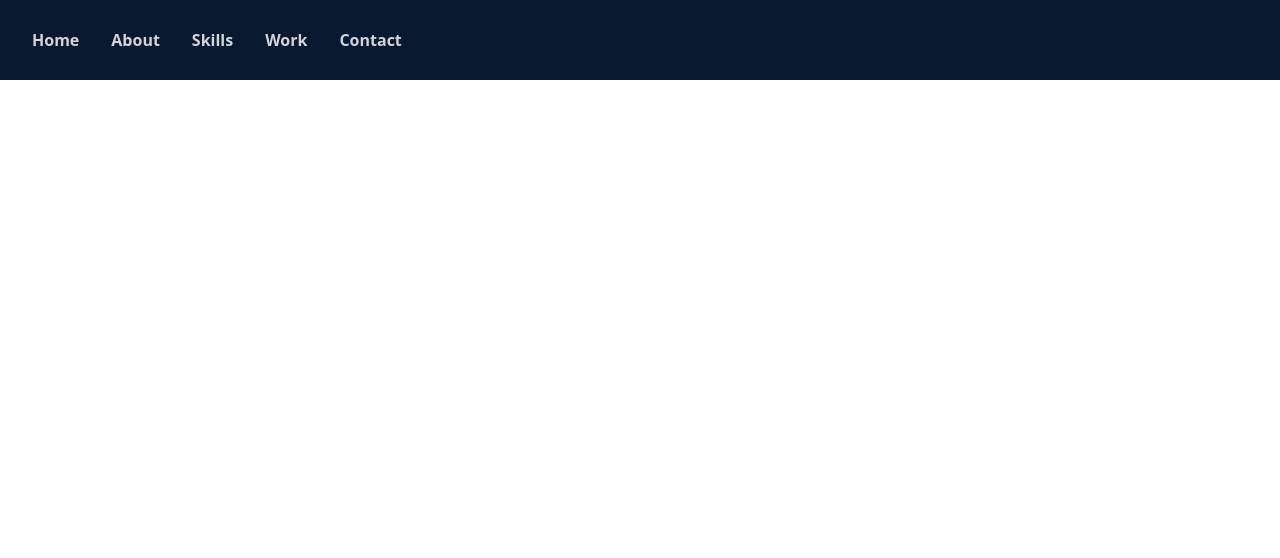
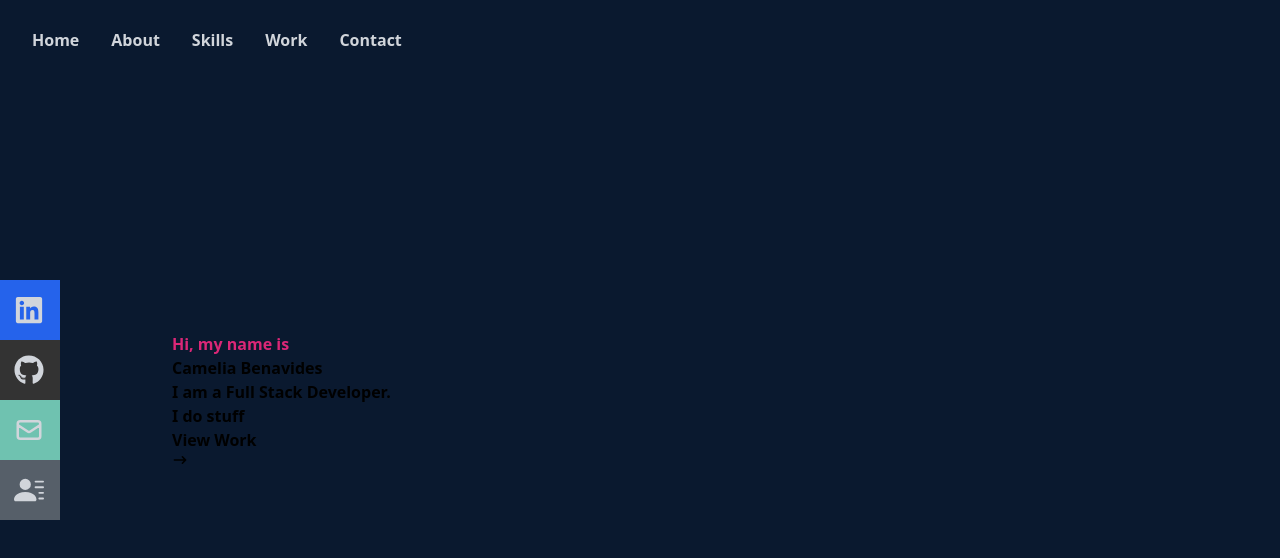
Before and after one commit to cameliabenavides10/Portfolio, a React (Create React App) app: page / in a window 1280 px wide. Shown: the top 558 px of the page. Built offline with nearby package versions, Linux system fonts and the light colour scheme.

Commit message:
added more styling to home

```diff
--- a/src/App.js
+++ b/src/App.js
@@ -1,8 +1,10 @@
 import Navbar from "./components/navbar"
+import Home from "./components/Home"
 function App() {
   return (
     <div >
      <Navbar />
+     <Home />
     </div>
   );
 }
--- /dev/null
+++ b/src/components/Home.jsx
@@ -0,0 +1,23 @@
+import React from 'react';
+import {HiArrowNarrowRight} from 'react-icons/hi'
+
+const Home = () => {
+    return (
+        <div name='home' className='w-full h-screen bg-[#0a192f]'>
+
+{/* container */}
+<div className='max-w-[1000px] mx-auto px-8 flex flex-col justify-center h-full'>
+<p className='text-pink-600'>Hi, my name is</p>
+<h1> Camelia Benavides</h1>
+<h2> I am a Full Stack Developer.</h2>
+<p>I do stuff</p>
+<div>
+<button>View Work <HiArrowNarrowRight /> </button>
+</div>
+</div>
+
+        </div>
+    )
+}
+
+export default Home
--- a/src/components/navbar.js
+++ /dev/null
@@ -1,50 +0,0 @@
-import React, {useState} from 'react';
-import { FaBars, FaTimes } from 'react-icons/fa';
-
-const Navbar = () => {
-    const [nav, setNav] = useState(false)
-    const handleClick = () => setNav(!nav)
-
-
-    return (
-        <div className='fixed w-full h-[80px] flex justify-between  items-center px-4 bg-[#0a192f] text-gray-300'>
-
-            {/* {menu} */}
-                <ul className='hidden md:flex'>
-                    <li>Home</li>
-                    <li>About</li>
-                    <li>Skills</li>
-                    <li>Work</li>
-                    <li>Contact</li>
-                </ul>
-
-
-{/* {hamburger} */}
-<button onClick={handleClick} className='md:hidden z-10'>
-<FaBars />
-</button>
-
-{/* {mobile menu} */}
-<div> <ul className={!nav ? 'hidden' : 'absolute top-0 left-0 w-full h-screen bg-[#0a192f] flex flex-col justify-center item-center'}>
-                    <li className='py-6 text-4xl'>Home</li>
-                    <li className='py-6 text-4xl'>About</li>
-                    <li className='py-6 text-4xl'>Skills</li>
-                    <li className='py-6 text-4xl'>Work</li>
-                    <li className='py-6 text-4xl'>Contact</li>
-                </ul></div>
-
-
-    {/* {social icons} */}
-    <div></div>
-
-
-
-
-
-
-
-        </div>
-    )
-}
-
-export default Navbar
--- /dev/null
+++ b/src/components/navbar.jsx
@@ -0,0 +1,72 @@
+import React, {useState} from 'react';
+import { FaBars, FaTimes, FaGithub, FaLinkedin } from 'react-icons/fa';
+import {HiOutlineMail} from 'react-icons/hi'
+import {BsFillPersonLinesFill} from 'react-icons/bs'
+const Navbar = () => {
+    const [nav, setNav] = useState(false)
+    const handleClick = () => setNav(!nav)
+
+
+    return (
+        <div className='fixed w-full h-[80px] flex justify-between  items-center px-4 bg-[#0a192f] text-gray-300'>
+
+            {/* {menu} */}
+                <ul className='hidden md:flex'>
+                    <li>Home</li>
+                    <li>About</li>
+                    <li>Skills</li>
+                    <li>Work</li>
+                    <li>Contact</li>
+                </ul>
+
+
+{/* {hamburger} */}
+<button onClick={handleClick} className='md:hidden z-10'>
+{!nav ? <FaBars /> : <FaTimes />}
+</button>
+
+{/* {mobile menu} */}
+<div> <ul className={!nav ? 'hidden' : 'absolute top-0 left-0 w-full h-screen bg-[#0a192f] flex flex-col justify-center item-center'}>
+                    <li className='py-6 text-4xl'>Home</li>
+                    <li className='py-6 text-4xl'>About</li>
+                    <li className='py-6 text-4xl'>Skills</li>
+                    <li className='py-6 text-4xl'>Work</li>
+                    <li className='py-6 text-4xl'>Contact</li>
+                </ul></div>
+
+
+    {/* {social icons} */}
+    <div className='hidden lg:flex fixed flex-col top-[35%] left-0'>
+
+<ul>
+    <li className='w-[160px] h-[60px] flex justify-between items-center ml-[-100px] hover:ml-[-10px] duration-300 bg-blue-600'>
+        <a className='flex justify-between items-center w-full text-gray-300' href="/">
+            LinkedIn <FaLinkedin size={30}/>
+        </a>
+    </li>
+    <li className='w-[160px] h-[60px] flex justify-between items-center ml-[-100px] hover:ml-[-10px] duration-300 bg-[#333333]'>
+        <a className='flex justify-between items-center w-full text-gray-300' href="/">
+            Github <FaGithub size={30}/>
+        </a>
+    </li>
+    <li className='w-[160px] h-[60px] flex justify-between items-center ml-[-100px] hover:ml-[-10px] duration-300 bg-[#6fc2b0]'>
+        <a className='flex justify-between items-center w-full text-gray-300' href="/">
+            Email <HiOutlineMail size={30}/>
+        </a>
+    </li>
+    <li className='w-[160px] h-[60px] flex justify-between items-center ml-[-100px] hover:ml-[-10px] duration-300 bg-[#565f69]'>
+        <a className='flex justify-between items-center w-full text-gray-300' href="/">
+            Resume <BsFillPersonLinesFill size={30}/>
+        </a>
+    </li>
+</ul>
+</div>
+
+
+
+
+        </div>
+    )
+}
+
+export default Navbar
```
